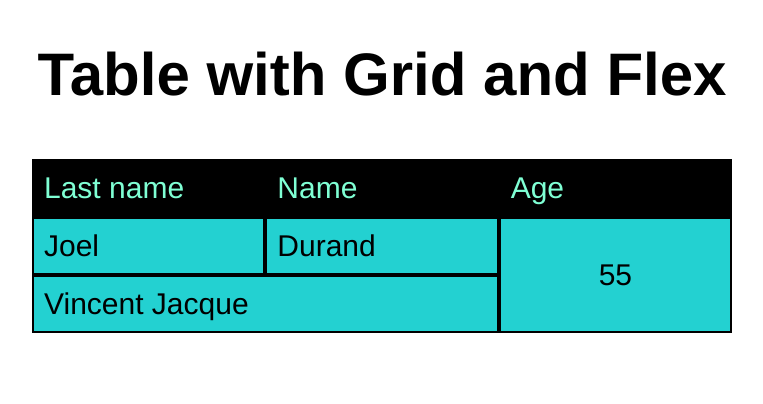
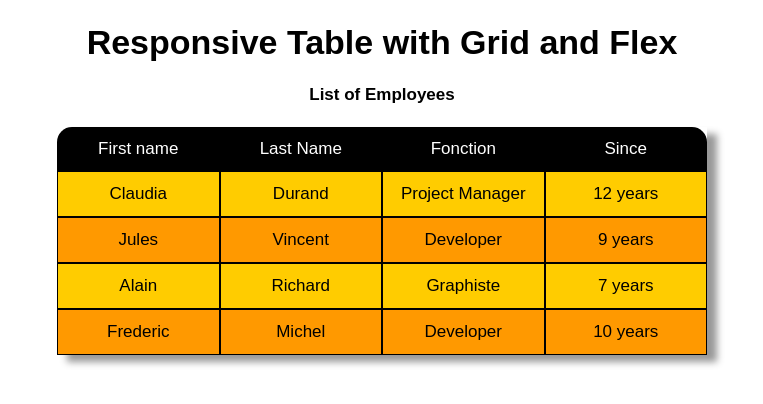
Before and after one commit to gitsofian/table-demo, a plain HTML site: page index.html in a window 1280 px wide. Shown: the whole page, without its empty margins (258-1021 px from the left). Drawn offline with Linux system fonts and the light colour scheme.

Commit message:
last version

```diff
--- a/index.html
+++ b/index.html
@@ -7,19 +7,37 @@
     <title>Table Demo</title>
 </head>
 <body>
-    <h1 class="title">Table with Grid and Flex </h1>
-    <div id="table">
-        <div class="cell head">Last name</div>
-        <div class="cell head">Name</div>
-        <div class="cell head">Age</div>
+    <h1 class="title">Responsive Table with Grid and Flex</h1>
 
-        <div class="cell">Joel</div>
-        <div class="cell">Durand</div>
-        <div class="cell row-span">55</div>
+    <div id="container">
+        <h4>List of Employees</h4>
+        <div id="table">
+            <div class="cell head borderRadiusLeft">First name</div>
+            <div class="cell head">Last Name</div>
+            <div class="cell head hide">Fonction</div>
+            <div class="cell head borderRadiusRight">Since</div>
 
-        <div class="cell col-span">Vincent Jacque</div>
+            <div class="cell-1">Claudia</div>
+            <div class="cell-1">Durand</div>
+            <div class="cell-1 hide">Project Manager</div>
+            <div class="cell-1">12 years</div>
 
+            <div class="cell-2">Jules</div>
+            <div class="cell-2">Vincent</div>
+            <div class="cell-2 hide">Developer</div>
+            <div class="cell-2">9 years</div>
 
+            <div class="cell-1">Alain</div>
+            <div class="cell-1">Richard</div>
+            <div class="cell-1 hide">Graphiste</div>
+            <div class="cell-1">7 years</div>
+
+            <div class="cell-2">Frederic</div>
+            <div class="cell-2">Michel</div>
+            <div class="cell-2 hide">Developer</div>
+            <div class="cell-2">10 years</div>
+        </div>
     </div>
+
 </body>
 </html>
--- a/style.css
+++ b/style.css
@@ -1,40 +1,65 @@
 body{
-    font-size: 30px;
-    font-family: 'Franklin Gothic Medium', 'Arial Narrow', Arial, sans-serif;
+    font-size: 17px;
+    font-family: Arial, Helvetica, sans-serif;
+}
+
+#container{
+    width: 650px;
+    margin: auto;
+    text-align: center;
 
 }
 #table{
-    padding-top: 10px;
     display: grid;
-    grid-template-columns: repeat(3, 1fr);
-    width: 700px;
-    margin: auto;
-
+    grid-template-columns: repeat(4, 1fr);
+    box-shadow: 10px 7px 7px #999;
 }
 
 .title{
     text-align: center;
 }
 
-.cell{
-    background-color: rgb(35, 209, 209);
-    padding: 10px;
-    border: 2px solid black;
+.cell-1{
+    background-color: #fc0;
+    padding: 12px;
+    border: 1px solid black;
+}
+
+.cell-2{
+    background-color: #f90;
+    padding: 12px;
+    border: 1px solid black;
 }
 .head{
     background-color: #000;
-    color: aquamarine;
+    color: white;
+    padding: 12px;
+    /* border-top-left-radius: 15px; */
 }
-.col-span{
-    grid-column-start: 1;
-    grid-column-end: 3;
+.borderRadiusLeft{
+    border-top-left-radius: 15px;
 }
-.row-span{
-    grid-row-start: 2;
-    grid-row-end: 4;
-    grid-column-start: 3;
-    grid-column-end: 4;
-    display: flex;
-    justify-content: center;
-    align-items: center;
+.borderRadiusRight{
+    border-top-right-radius: 15px;
 }
+
+@media screen and (max-width: 650px){
+    body{
+
+    }
+    .title{
+        font-size: 20px;
+    }
+    #container{
+        width: 80%;
+        font-size: 12px;
+    }
+    #table{
+        grid-template-columns: repeat(3, 1fr);
+        box-shadow: 10px 5px 5px #cfcfcf;
+    }
+    .hide{
+        display: none;
+    }
+
+}
```
